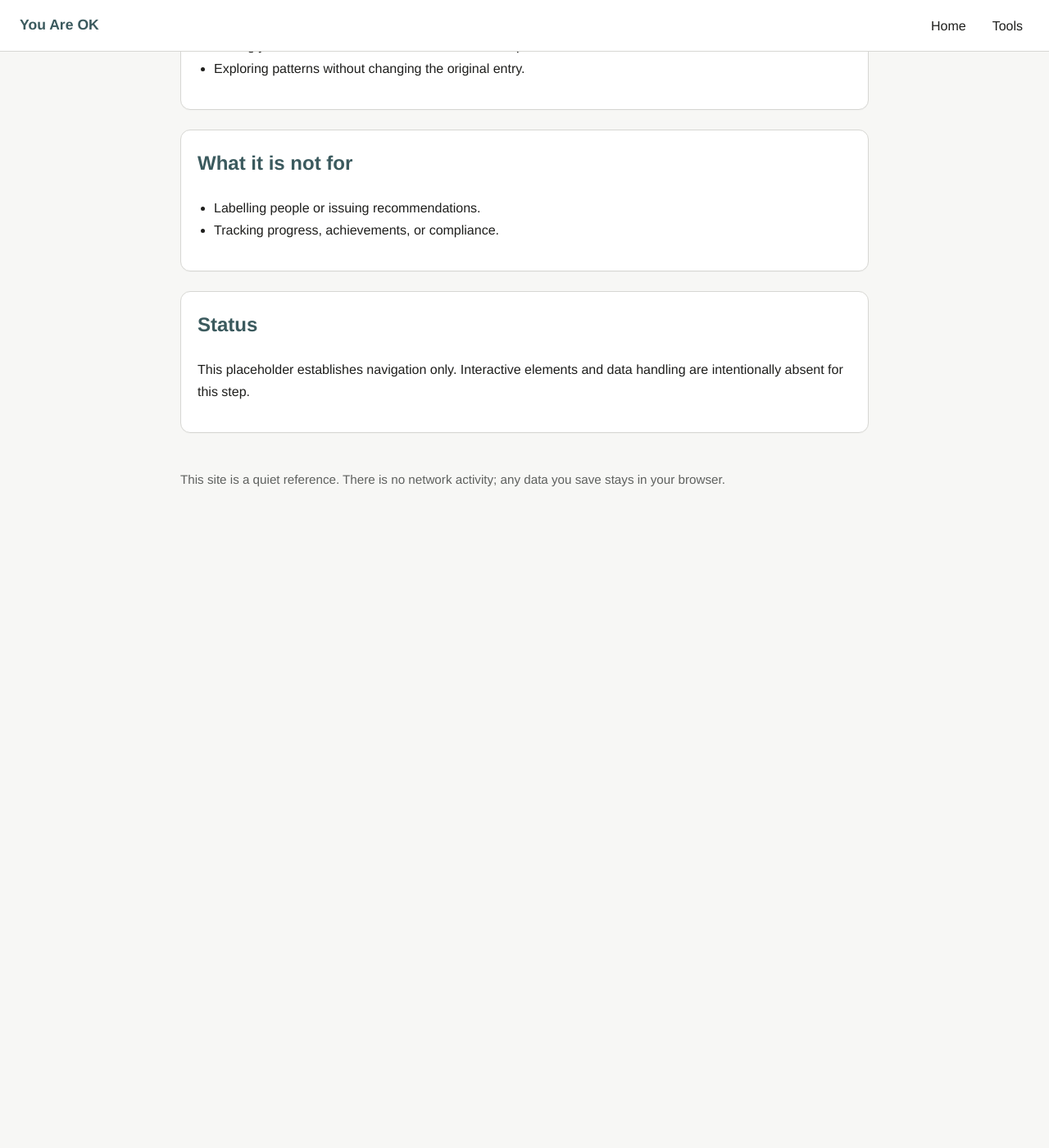
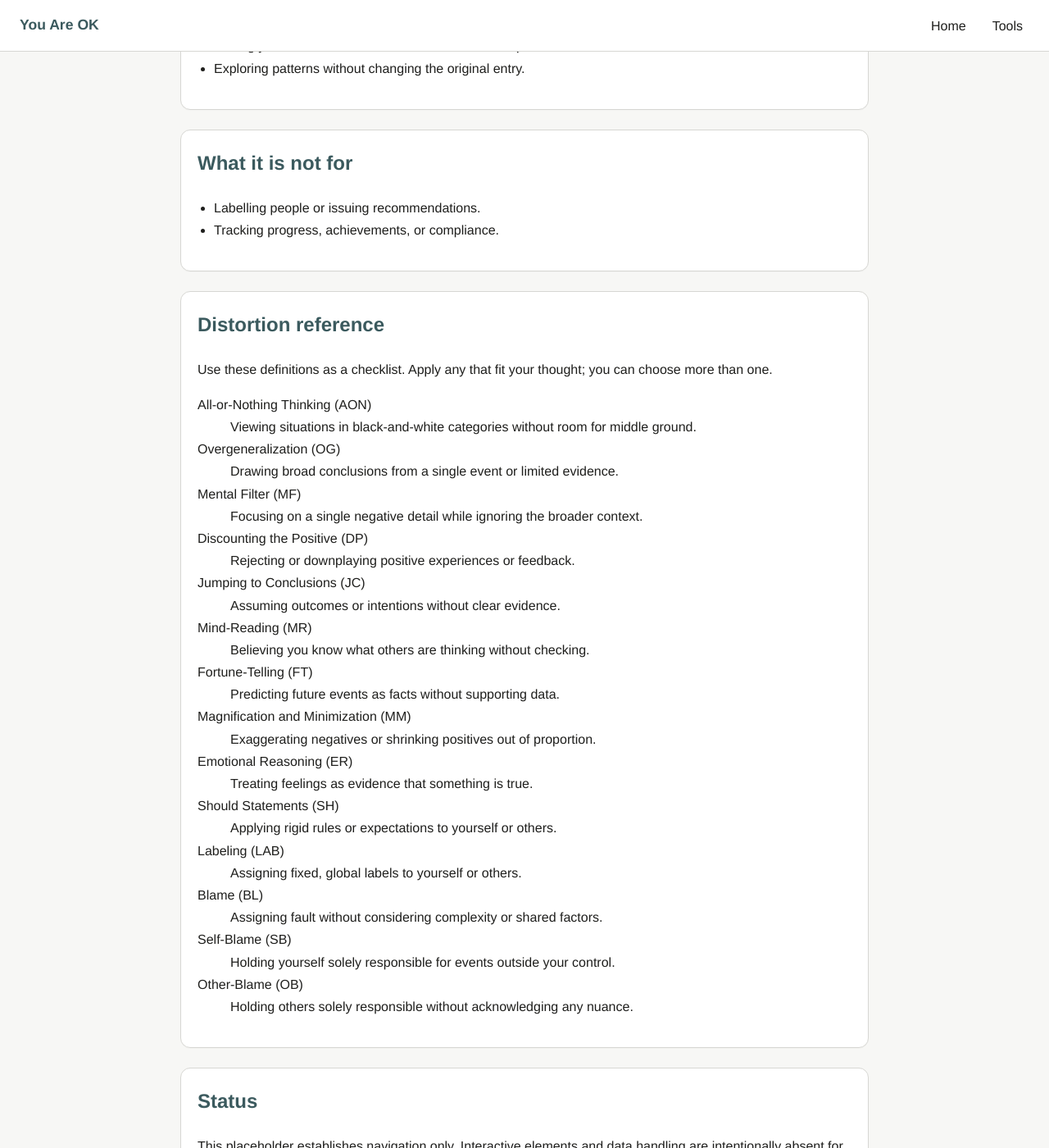
Before and after one commit to ptrcko/you-are-ok, a Jekyll site: the page built from tools/cognitive-distortion-identification.md, in a window 1280 px wide and 1400 px high, scrolled down 366 px. Shown: the whole window at 82% size. Built offline with Jekyll 4.4.1, drawn with Linux system fonts in a browser that asks for light colours; before the commit the page ends 996 px from its top, so only the background shows below that.

Commit message:
Make tools library the homepage and expand tool guides

```diff
--- a/tools/cognitive-distortion-identification.md
+++ b/tools/cognitive-distortion-identification.md
@@ -26,6 +26,54 @@ title: Cognitive Distortion Identification
 </section>
 
 <section>
+  <h2>Distortion reference</h2>
+  <p>Use these definitions as a checklist. Apply any that fit your thought; you can choose more than one.</p>
+  <dl class="definition-list">
+    <dt>All-or-Nothing Thinking (AON)</dt>
+    <dd>Viewing situations in black-and-white categories without room for middle ground.</dd>
+
+    <dt>Overgeneralization (OG)</dt>
+    <dd>Drawing broad conclusions from a single event or limited evidence.</dd>
+
+    <dt>Mental Filter (MF)</dt>
+    <dd>Focusing on a single negative detail while ignoring the broader context.</dd>
+
+    <dt>Discounting the Positive (DP)</dt>
+    <dd>Rejecting or downplaying positive experiences or feedback.</dd>
+
+    <dt>Jumping to Conclusions (JC)</dt>
+    <dd>Assuming outcomes or intentions without clear evidence.</dd>
+
+    <dt>Mind-Reading (MR)</dt>
+    <dd>Believing you know what others are thinking without checking.</dd>
+
+    <dt>Fortune-Telling (FT)</dt>
+    <dd>Predicting future events as facts without supporting data.</dd>
+
+    <dt>Magnification and Minimization (MM)</dt>
+    <dd>Exaggerating negatives or shrinking positives out of proportion.</dd>
+
+    <dt>Emotional Reasoning (ER)</dt>
+    <dd>Treating feelings as evidence that something is true.</dd>
+
+    <dt>Should Statements (SH)</dt>
+    <dd>Applying rigid rules or expectations to yourself or others.</dd>
+
+    <dt>Labeling (LAB)</dt>
+    <dd>Assigning fixed, global labels to yourself or others.</dd>
+
+    <dt>Blame (BL)</dt>
+    <dd>Assigning fault without considering complexity or shared factors.</dd>
+
+    <dt>Self-Blame (SB)</dt>
+    <dd>Holding yourself solely responsible for events outside your control.</dd>
+
+    <dt>Other-Blame (OB)</dt>
+    <dd>Holding others solely responsible without acknowledging any nuance.</dd>
+  </dl>
+</section>
+
+<section>
   <h2>Status</h2>
   <p>This placeholder establishes navigation only. Interactive elements and data handling are intentionally absent for this step.</p>
 </section>
```
Also changed, not shown: index.md (+7 -3 lines), tools/index.md (+3 -43 lines), tools/thought-record.md (+20 -4 lines).
